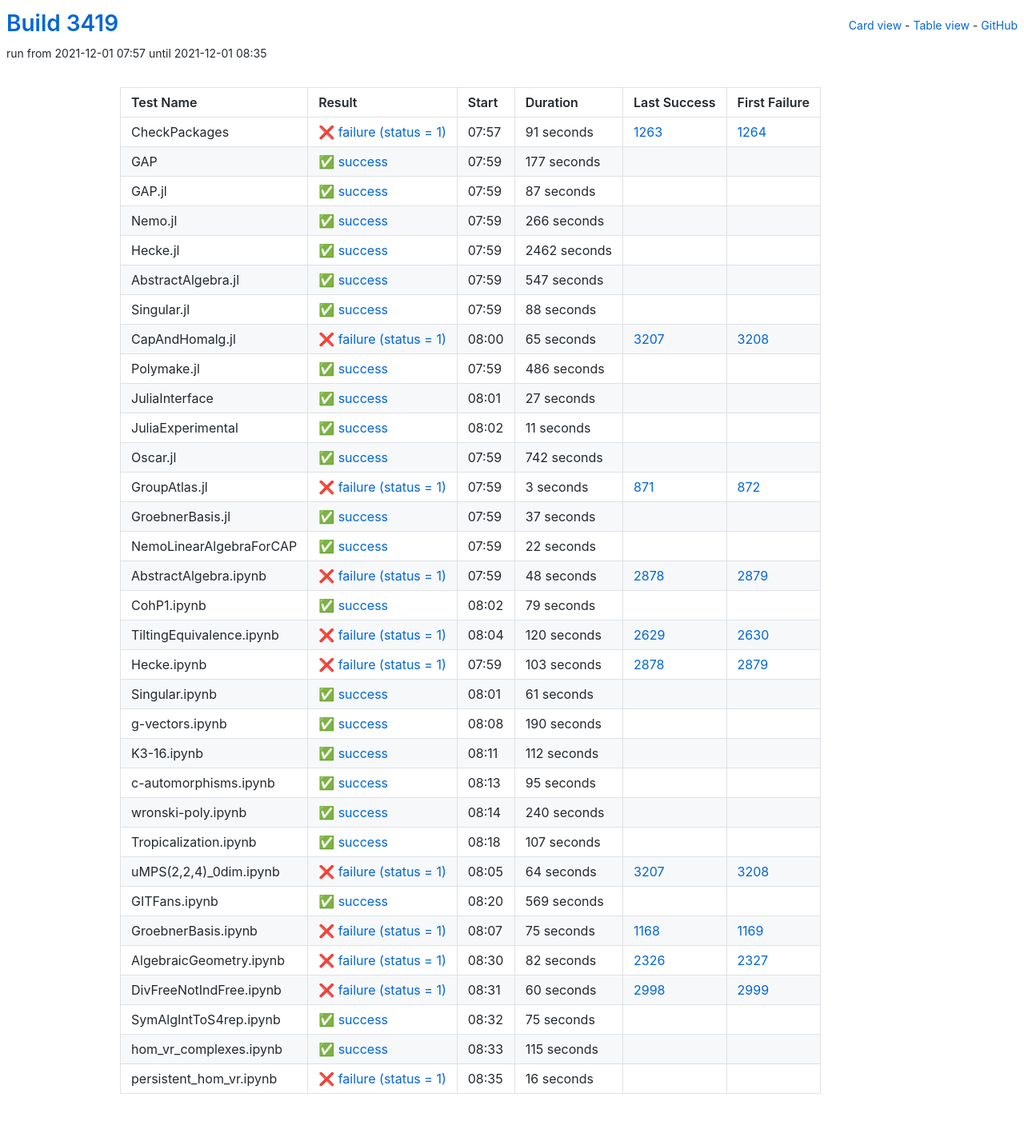
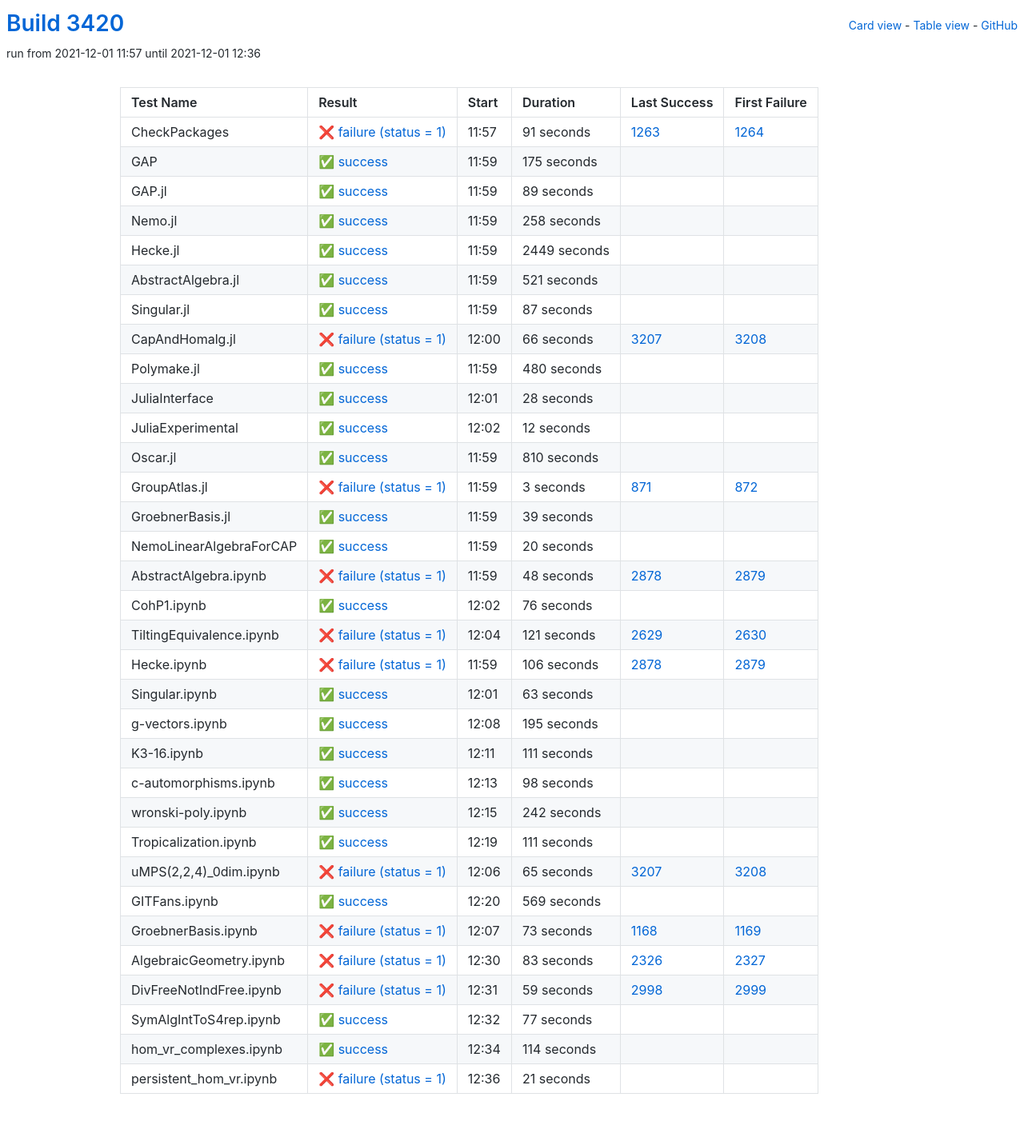
Before and after one commit to oscar-system/oscar-ci-status-stable, a Jekyll site: the page built from table.html, in a window 1280 px wide. Shown: the whole page at 80% size. Built offline with Jekyll 4.4.1, drawn with Linux system fonts in a browser that asks for light colours.

Commit message:
Build #3420

```diff
--- a/_data/ci.yml
+++ b/_data/ci.yml
@@ -1,6 +1,6 @@
 ---
-build: 3419
-build_url: https://oscarci.mathematik.uni-kl.de/job/oscar-stable/3419/
+build: 3420
+build_url: https://oscarci.mathematik.uni-kl.de/job/oscar-stable/3420/
 job: oscar-stable
 organization: oscar-system
 repo: oscar-ci-status-stable
@@ -8,8 +8,8 @@ repourl: https://github.com/oscar-system/oscar-ci-status-stable
 tests:
 - name: CheckPackages
   id: checkpackages
-  log: https://oscarci.mathematik.uni-kl.de/job/oscar-stable/3419/artifact/logs/build-3419/CheckPackages.log
-  start: 2021-12-01 07:57
+  log: https://oscarci.mathematik.uni-kl.de/job/oscar-stable/3420/artifact/logs/build-3420/CheckPackages.log
+  start: 2021-12-01 11:57
   success: false
   exitcode: 1
   status: failure
@@ -20,20 +20,68 @@ tests:
   first_failure_url: https://oscarci.mathematik.uni-kl.de/job/oscar-stable/1264/
 - name: GAP
   id: gap
-  log: https://oscarci.mathematik.uni-kl.de/job/oscar-stable/3419/artifact/logs/build-3419/GAP.log
-  start: 2021-12-01 07:59
+  log: https://oscarci.mathematik.uni-kl.de/job/oscar-stable/3420/artifact/logs/build-3420/GAP.log
+  start: 2021-12-01 11:59
   success: true
   exitcode: 0
   status: success
-  duration: 177
+  duration: 175
   last_success: false
   last_success_url:
   first_failure: false
   first_failure_url:
 - name: GAP.jl
   id: gap-jl
-  log: https://oscarci.mathematik.uni-kl.de/job/oscar-stable/3419/artifact/logs/build-3419/GAP.jl.log
-  start: 2021-12-01 07:59
+  log: https://oscarci.mathematik.uni-kl.de/job/oscar-stable/3420/artifact/logs/build-3420/GAP.jl.log
+  start: 2021-12-01 11:59
+  success: true
+  exitcode: 0
+  status: success
+  duration: 89
+  last_success: false
+  last_success_url:
+  first_failure: false
+  first_failure_url:
+- name: Nemo.jl
+  id: nemo-jl
+  log: https://oscarci.mathematik.uni-kl.de/job/oscar-stable/3420/artifact/logs/build-3420/Nemo.jl.log
+  start: 2021-12-01 11:59
+  success: true
+  exitcode: 0
+  status: success
+  duration: 258
+  last_success: false
+  last_success_url:
+  first_failure: false
+  first_failure_url:
+- name: Hecke.jl
+  id: hecke-jl
+  log: https://oscarci.mathematik.uni-kl.de/job/oscar-stable/3420/artifact/logs/build-3420/Hecke.jl.log
+  start: 2021-12-01 11:59
+  success: true
+  exitcode: 0
+  status: success
+  duration: 2449
+  last_success: false
+  last_success_url:
+  first_failure: false
+  first_failure_url:
+- name: AbstractAlgebra.jl
+  id: abstractalgebra-jl
+  log: https://oscarci.mathematik.uni-kl.de/job/oscar-stable/3420/artifact/logs/build-3420/AbstractAlgebra.jl.log
+  start: 2021-12-01 11:59
+  success: true
+  exitcode: 0
+  status: success
+  duration: 521
+  last_success: false
+  last_success_url:
+  first_failure: false
+  first_failure_url:
+- name: Singular.jl
+  id: singular-jl
+  log: https://oscarci.mathematik.uni-kl.de/job/oscar-stable/3420/artifact/logs/build-3420/Singular.jl.log
+  start: 2021-12-01 11:59
   success: true
   exitcode: 0
   status: success
@@ -42,118 +90,70 @@ tests:
   last_success_url:
   first_failure: false
   first_failure_url:
-- name: Nemo.jl
-  id: nemo-jl
-  log: https://oscarci.mathematik.uni-kl.de/job/oscar-stable/3419/artifact/logs/build-3419/Nemo.jl.log
-  start: 2021-12-01 07:59
-  success: true
-  exitcode: 0
-  status: success
-  duration: 266
-  last_success: false
-  last_success_url:
-  first_failure: false
-  first_failure_url:
-- name: Hecke.jl
-  id: hecke-jl
-  log: https://oscarci.mathematik.uni-kl.de/job/oscar-stable/3419/artifact/logs/build-3419/Hecke.jl.log
-  start: 2021-12-01 07:59
-  success: true
-  exitcode: 0
-  status: success
-  duration: 2462
-  last_success: false
-  last_success_url:
-  first_failure: false
-  first_failure_url:
-- name: AbstractAlgebra.jl
-  id: abstractalgebra-jl
-  log: https://oscarci.mathematik.uni-kl.de/job/oscar-stable/3419/artifact/logs/build-3419/AbstractAlgebra.jl.log
-  start: 2021-12-01 07:59
-  success: true
-  exitcode: 0
-  status: success
-  duration: 547
-  last_success: false
-  last_success_url:
-  first_failure: false
-  first_failure_url:
-- name: Singular.jl
-  id: singular-jl
-  log: https://oscarci.mathematik.uni-kl.de/job/oscar-stable/3419/artifact/logs/build-3419/Singular.jl.log
-  start: 2021-12-01 07:59
-  success: true
-  exitcode: 0
-  status: success
-  duration: 88
-  last_success: false
-  last_success_url:
-  first_failure: false
-  first_failure_url:
 - name: CapAndHomalg.jl
   id: capandhomalg-jl
-  log: https://oscarci.mathematik.uni-kl.de/job/oscar-stable/3419/artifact/logs/build-3419/CapAndHomalg.jl.log
-  start: 2021-12-01 08:00
+  log: https://oscarci.mathematik.uni-kl.de/job/oscar-stable/3420/artifact/logs/build-3420/CapAndHomalg.jl.log
+  start: 2021-12-01 12:00
   success: false
   exitcode: 1
   status: failure
-  duration: 65
+  duration: 66
   last_success: 3207
   last_success_url: https://oscarci.mathematik.uni-kl.de/job/oscar-stable/3207/
   first_failure: 3208
   first_failure_url: https://oscarci.mathematik.uni-kl.de/job/oscar-stable/3208/
 - name: Polymake.jl
   id: polymake-jl
-  log: https://oscarci.mathematik.uni-kl.de/job/oscar-stable/3419/artifact/logs/build-3419/Polymake.jl.log
-  start: 2021-12-01 07:59
+  log: https://oscarci.mathematik.uni-kl.de/job/oscar-stable/3420/artifact/logs/build-3420/Polymake.jl.log
+  start: 2021-12-01 11:59
   success: true
   exitcode: 0
   status: success
-  duration: 486
+  duration: 480
   last_success: false
   last_success_url:
   first_failure: false
   first_failure_url:
 - name: JuliaInterface
   id: juliainterface
-  log: https://oscarci.mathematik.uni-kl.de/job/oscar-stable/3419/artifact/logs/build-3419/JuliaInterface.log
-  start: 2021-12-01 08:01
+  log: https://oscarci.mathematik.uni-kl.de/job/oscar-stable/3420/artifact/logs/build-3420/JuliaInterface.log
+  start: 2021-12-01 12:01
   success: true
   exitcode: 0
   status: success
-  duration: 27
+  duration: 28
   last_success: false
   last_success_url:
   first_failure: false
   first_failure_url:
 - name: JuliaExperimental
   id: juliaexperimental
-  log: https://oscarci.mathematik.uni-kl.de/job/oscar-stable/3419/artifact/logs/build-3419/JuliaExperimental.log
-  start: 2021-12-01 08:02
+  log: https://oscarci.mathematik.uni-kl.de/job/oscar-stable/3420/artifact/logs/build-3420/JuliaExperimental.log
+  start: 2021-12-01 12:02
   success: true
   exitcode: 0
   status: success
-  duration: 11
+  duration: 12
   last_success: false
   last_success_url:
   first_failure: false
   first_failure_url:
 - name: Oscar.jl
   id: oscar-jl
-  log: https://oscarci.mathematik.uni-kl.de/job/oscar-stable/3419/artifact/logs/build-3419/Oscar.jl.log
-  start: 2021-12-01 07:59
+  log: https://oscarci.mathematik.uni-kl.de/job/oscar-stable/3420/artifact/logs/build-3420/Oscar.jl.log
+  start: 2021-12-01 11:59
   success: true
   exitcode: 0
   status: success
-  duration: 742
+  duration: 810
   last_success: false
   last_success_url:
   first_failure: false
   first_failure_url:
 - name: GroupAtlas.jl
   id: groupatlas-jl
-  log: https://oscarci.mathematik.uni-kl.de/job/oscar-stable/3419/artifact/logs/build-3419/GroupAtlas.jl.log
-  start: 2021-12-01 07:59
+  log: https://oscarci.mathematik.uni-kl.de/job/oscar-stable/3420/artifact/logs/build-3420/GroupAtlas.jl.log
+  start: 2021-12-01 11:59
   success: false
   exitcode: 1
   status: failure
@@ -164,32 +164,32 @@ tests:
   first_failure_url: https://oscarci.mathematik.uni-kl.de/job/oscar-stable/872/
 - name: GroebnerBasis.jl
   id: groebnerbasis-jl
-  log: https://oscarci.mathematik.uni-kl.de/job/oscar-stable/3419/artifact/logs/build-3419/GroebnerBasis.jl.log
-  start: 2021-12-01 07:59
+  log: https://oscarci.mathematik.uni-kl.de/job/oscar-stable/3420/artifact/logs/build-3420/GroebnerBasis.jl.log
+  start: 2021-12-01 11:59
   success: true
   exitcode: 0
   status: success
-  duration: 37
+  duration: 39
   last_success: false
   last_success_url:
   first_failure: false
   first_failure_url:
 - name: NemoLinearAlgebraForCAP
   id: nemolinearalgebraforcap
-  log: https://oscarci.mathematik.uni-kl.de/job/oscar-stable/3419/artifact/logs/build-3419/NemoLinearAlgebraForCAP.log
-  start: 2021-12-01 07:59
+  log: https://oscarci.mathematik.uni-kl.de/job/oscar-stable/3420/artifact/logs/build-3420/NemoLinearAlgebraForCAP.log
+  start: 2021-12-01 11:59
   success: true
   exitcode: 0
   status: success
-  duration: 22
+  duration: 20
   last_success: false
   last_success_url:
   first_failure: false
   first_failure_url:
 - name: AbstractAlgebra.ipynb
   id: abstractalgebra-ipynb
-  log: https://oscarci.mathematik.uni-kl.de/job/oscar-stable/3419/artifact/logs/build-3419/AbstractAlgebra.ipynb.log
-  start: 2021-12-01 07:59
+  log: https://oscarci.mathematik.uni-kl.de/job/oscar-stable/3420/artifact/logs/build-3420/AbstractAlgebra.ipynb.log
+  start: 2021-12-01 11:59
   success: false
   exitcode: 1
   status: failure
@@ -200,128 +200,128 @@ tests:
   first_failure_url: https://oscarci.mathematik.uni-kl.de/job/oscar-stable/2879/
 - name: CohP1.ipynb
   id: cohp1-ipynb
-  log: https://oscarci.mathematik.uni-kl.de/job/oscar-stable/3419/artifact/logs/build-3419/CohP1.ipynb.log
-  start: 2021-12-01 08:02
+  log: https://oscarci.mathematik.uni-kl.de/job/oscar-stable/3420/artifact/logs/build-3420/CohP1.ipynb.log
+  start: 2021-12-01 12:02
   success: true
   exitcode: 0
   status: success
-  duration: 79
+  duration: 76
   last_success: false
   last_success_url:
   first_failure: false
   first_failure_url:
 - name: TiltingEquivalence.ipynb
   id: tiltingequivalence-ipynb
-  log: https://oscarci.mathematik.uni-kl.de/job/oscar-stable/3419/artifact/logs/build-3419/TiltingEquivalence.ipynb.log
-  start: 2021-12-01 08:04
+  log: https://oscarci.mathematik.uni-kl.de/job/oscar-stable/3420/artifact/logs/build-3420/TiltingEquivalence.ipynb.log
+  start: 2021-12-01 12:04
   success: false
   exitcode: 1
   status: failure
-  duration: 120
+  duration: 121
   last_success: 2629
   last_success_url: https://oscarci.mathematik.uni-kl.de/job/oscar-stable/2629/
   first_failure: 2630
   first_failure_url: https://oscarci.mathematik.uni-kl.de/job/oscar-stable/2630/
 - name: Hecke.ipynb
   id: hecke-ipynb
-  log: https://oscarci.mathematik.uni-kl.de/job/oscar-stable/3419/artifact/logs/build-3419/Hecke.ipynb.log
-  start: 2021-12-01 07:59
+  log: https://oscarci.mathematik.uni-kl.de/job/oscar-stable/3420/artifact/logs/build-3420/Hecke.ipynb.log
+  start: 2021-12-01 11:59
   success: false
   exitcode: 1
   status: failure
-  duration: 103
+  duration: 106
   last_success: 2878
   last_success_url: https://oscarci.mathematik.uni-kl.de/job/oscar-stable/2878/
   first_failure: 2879
   first_failure_url: https://oscarci.mathematik.uni-kl.de/job/oscar-stable/2879/
 - name: Singular.ipynb
   id: singular-ipynb
-  log: https://oscarci.mathematik.uni-kl.de/job/oscar-stable/3419/artifact/logs/build-3419/Singular.ipynb.log
-  start: 2021-12-01 08:01
+  log: https://oscarci.mathematik.uni-kl.de/job/oscar-stable/3420/artifact/logs/build-3420/Singular.ipynb.log
+  start: 2021-12-01 12:01
   success: true
   exitcode: 0
   status: success
-  duration: 61
+  duration: 63
   last_success: false
   last_success_url:
   first_failure: false
   first_failure_url:
 - name: g-vectors.ipynb
   id: g-vectors-ipynb
-  log: https://oscarci.mathematik.uni-kl.de/job/oscar-stable/3419/artifact/logs/build-3419/g-vectors.ipynb.log
-  start: 2021-12-01 08:08
+  log: https://oscarci.mathematik.uni-kl.de/job/oscar-stable/3420/artifact/logs/build-3420/g-vectors.ipynb.log
+  start: 2021-12-01 12:08
   success: true
   exitcode: 0
   status: success
-  duration: 190
+  duration: 195
   last_success: false
   last_success_url:
   first_failure: false
   first_failure_url:
 - name: K3-16.ipynb
   id: k3-16-ipynb
-  log: https://oscarci.mathematik.uni-kl.de/job/oscar-stable/3419/artifact/logs/build-3419/K3-16.ipynb.log
-  start: 2021-12-01 08:11
+  log: https://oscarci.mathematik.uni-kl.de/job/oscar-stable/3420/artifact/logs/build-3420/K3-16.ipynb.log
+  start: 2021-12-01 12:11
   success: true
   exitcode: 0
   status: success
-  duration: 112
+  duration: 111
   last_success: false
   last_success_url:
   first_failure: false
   first_failure_url:
 - name: c-automorphisms.ipynb
   id: c-automorphisms-ipynb
-  log: https://oscarci.mathematik.uni-kl.de/job/oscar-stable/3419/artifact/logs/build-3419/c-automorphisms.ipynb.log
-  start: 2021-12-01 08:13
+  log: https://oscarci.mathematik.uni-kl.de/job/oscar-stable/3420/artifact/logs/build-3420/c-automorphisms.ipynb.log
+  start: 2021-12-01 12:13
   success: true
   exitcode: 0
   status: success
-  duration: 95
+  duration: 98
   last_success: false
   last_success_url:
   first_failure: false
   first_failure_url:
 - name: wronski-poly.ipynb
   id: wronski-poly-ipynb
-  log: https://oscarci.mathematik.uni-kl.de/job/oscar-stable/3419/artifact/logs/build-3419/wronski-poly.ipynb.log
-  start: 2021-12-01 08:14
+  log: https://oscarci.mathematik.uni-kl.de/job/oscar-stable/3420/artifact/logs/build-3420/wronski-poly.ipynb.log
+  start: 2021-12-01 12:15
   success: true
   exitcode: 0
   status: success
-  duration: 240
+  duration: 242
   last_success: false
   last_success_url:
   first_failure: false
   first_failure_url:
 - name: Tropicalization.ipynb
   id: tropicalization-ipynb
-  log: https://oscarci.mathematik.uni-kl.de/job/oscar-stable/3419/artifact/logs/build-3419/Tropicalization.ipynb.log
-  start: 2021-12-01 08:18
+  log: https://oscarci.mathematik.uni-kl.de/job/oscar-stable/3420/artifact/logs/build-3420/Tropicalization.ipynb.log
+  start: 2021-12-01 12:19
   success: true
   exitcode: 0
   status: success
-  duration: 107
+  duration: 111
   last_success: false
   last_success_url:
   first_failure: false
   first_failure_url:
 - name: uMPS(2,2,4)_0dim.ipynb
   id: umps-2-2-4-0dim-ipynb
-  log: https://oscarci.mathematik.uni-kl.de/job/oscar-stable/3419/artifact/logs/build-3419/uMPS-2-2-4-_0dim.ipynb.log
-  start: 2021-12-01 08:05
+  log: https://oscarci.mathematik.uni-kl.de/job/oscar-stable/3420/artifact/logs/build-3420/uMPS-2-2-4-_0dim.ipynb.log
+  start: 2021-12-01 12:06
   success: false
   exitcode: 1
   status: failure
-  duration: 64
+  duration: 65
   last_success: 3207
   last_success_url: https://oscarci.mathematik.uni-kl.de/job/oscar-stable/3207/
   first_failure: 3208
   first_failure_url: https://oscarci.mathematik.uni-kl.de/job/oscar-stable/3208/
 - name: GITFans.ipynb
   id: gitfans-ipynb
-  log: https://oscarci.mathematik.uni-kl.de/job/oscar-stable/3419/artifact/logs/build-3419/GITFans.ipynb.log
-  start: 2021-12-01 08:20
+  log: https://oscarci.mathematik.uni-kl.de/job/oscar-stable/3420/artifact/logs/build-3420/GITFans.ipynb.log
+  start: 2021-12-01 12:20
   success: true
   exitcode: 0
   status: success
@@ -332,72 +332,72 @@ tests:
   first_failure_url:
 - name: GroebnerBasis.ipynb
   id: groebnerbasis-ipynb
-  log: https://oscarci.mathematik.uni-kl.de/job/oscar-stable/3419/artifact/logs/build-3419/GroebnerBasis.ipynb.log
-  start: 2021-12-01 08:07
+  log: https://oscarci.mathematik.uni-kl.de/job/oscar-stable/3420/artifact/logs/build-3420/GroebnerBasis.ipynb.log
+  start: 2021-12-01 12:07
   success: false
   exitcode: 1
   status: failure
-  duration: 75
+  duration: 73
   last_success: 1168
   last_success_url: https://oscarci.mathematik.uni-kl.de/job/oscar-stable/1168/
   first_failure: 1169
   first_failure_url: https://oscarci.mathematik.uni-kl.de/job/oscar-stable/1169/
 - name: AlgebraicGeometry.ipynb
   id: algebraicgeometry-ipynb
-  log: https://oscarci.mathematik.uni-kl.de/job/oscar-stable/3419/artifact/logs/build-3419/AlgebraicGeometry.ipynb.log
-  start: 2021-12-01 08:30
+  log: https://oscarci.mathematik.uni-kl.de/job/oscar-stable/3420/artifact/logs/build-3420/AlgebraicGeometry.ipynb.log
+  start: 2021-12-01 12:30
   success: false
   exitcode: 1
   status: failure
-  duration: 82
+  duration: 83
   last_success: 2326
   last_success_url: https://oscarci.mathematik.uni-kl.de/job/oscar-stable/2326/
   first_failure: 2327
   first_failure_url: https://oscarci.mathematik.uni-kl.de/job/oscar-stable/2327/
 - name: DivFreeNotIndFree.ipynb
   id: divfreenotindfree-ipynb
-  log: https://oscarci.mathematik.uni-kl.de/job/oscar-stable/3419/artifact/logs/build-3419/DivFreeNotIndFree.ipynb.log
-  start: 2021-12-01 08:31
+  log: https://oscarci.mathematik.uni-kl.de/job/oscar-stable/3420/artifact/logs/build-3420/DivFreeNotIndFree.ipynb.log
+  start: 2021-12-01 12:31
   success: false
   exitcode: 1
   status: failure
-  duration: 60
+  duration: 59
   last_success: 2998
   last_success_url: https://oscarci.mathematik.uni-kl.de/job/oscar-stable/2998/
   first_failure: 2999
   first_failure_url: https://oscarci.mathematik.uni-kl.de/job/oscar-stable/2999/
 - name: SymAlgIntToS4rep.ipynb
   id: symalginttos4rep-ipynb
-  log: https://oscarci.mathematik.uni-kl.de/job/oscar-stable/3419/artifact/logs/build-3419/SymAlgIntToS4rep.ipynb.log
-  start: 2021-12-01 08:32
+  log: https://oscarci.mathematik.uni-kl.de/job/oscar-stable/3420/artifact/logs/build-3420/SymAlgIntToS4rep.ipynb.log
+  start: 2021-12-01 12:32
   success: true
   exitcode: 0
   status: success
-  duration: 75
+  duration: 77
   last_success: false
   last_success_url:
   first_failure: false
   first_failure_url:
 - name: hom_vr_complexes.ipynb
   id: hom-vr-complexes-ipynb
-  log: https://oscarci.mathematik.uni-kl.de/job/oscar-stable/3419/artifact/logs/build-3419/hom_vr_complexes.ipynb.log
-  start: 2021-12-01 08:33
+  log: https://oscarci.mathematik.uni-kl.de/job/oscar-stable/3420/artifact/logs/build-3420/hom_vr_complexes.ipynb.log
+  start: 2021-12-01 12:34
   success: true
   exitcode: 0
   status: success
-  duration: 115
+  duration: 114
   last_success: false
   last_success_url:
   first_failure: false
   first_failure_url:
 - name: persistent_hom_vr.ipynb
   id: persistent-hom-vr-ipynb
-  log: https://oscarci.mathematik.uni-kl.de/job/oscar-stable/3419/artifact/logs/build-3419/persistent_hom_vr.ipynb.log
-  start: 2021-12-01 08:35
+  log: https://oscarci.mathematik.uni-kl.de/job/oscar-stable/3420/artifact/logs/build-3420/persistent_hom_vr.ipynb.log
+  start: 2021-12-01 12:36
   success: false
   exitcode: 1
   status: failure
-  duration: 16
+  duration: 21
   last_success: false
   last_success_url:
   first_failure: false
```
Also changed, not shown: README.md.
